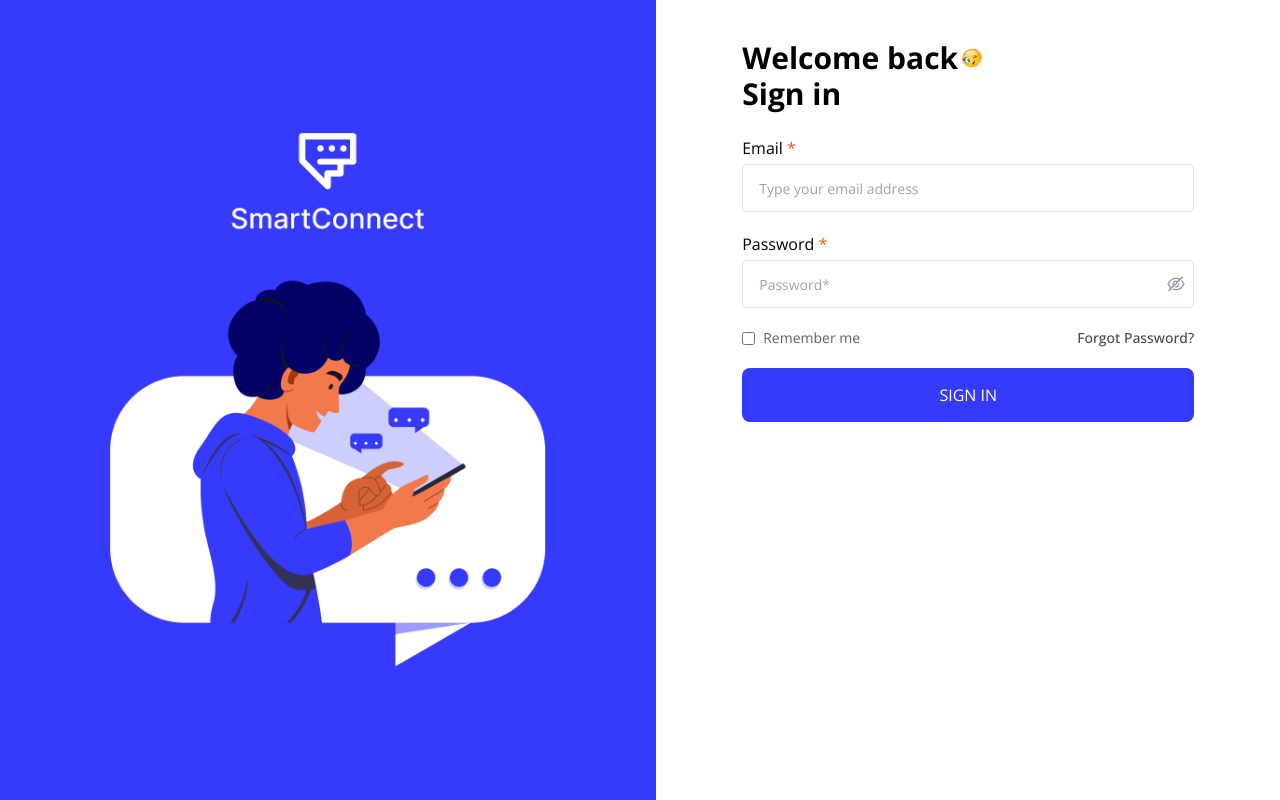
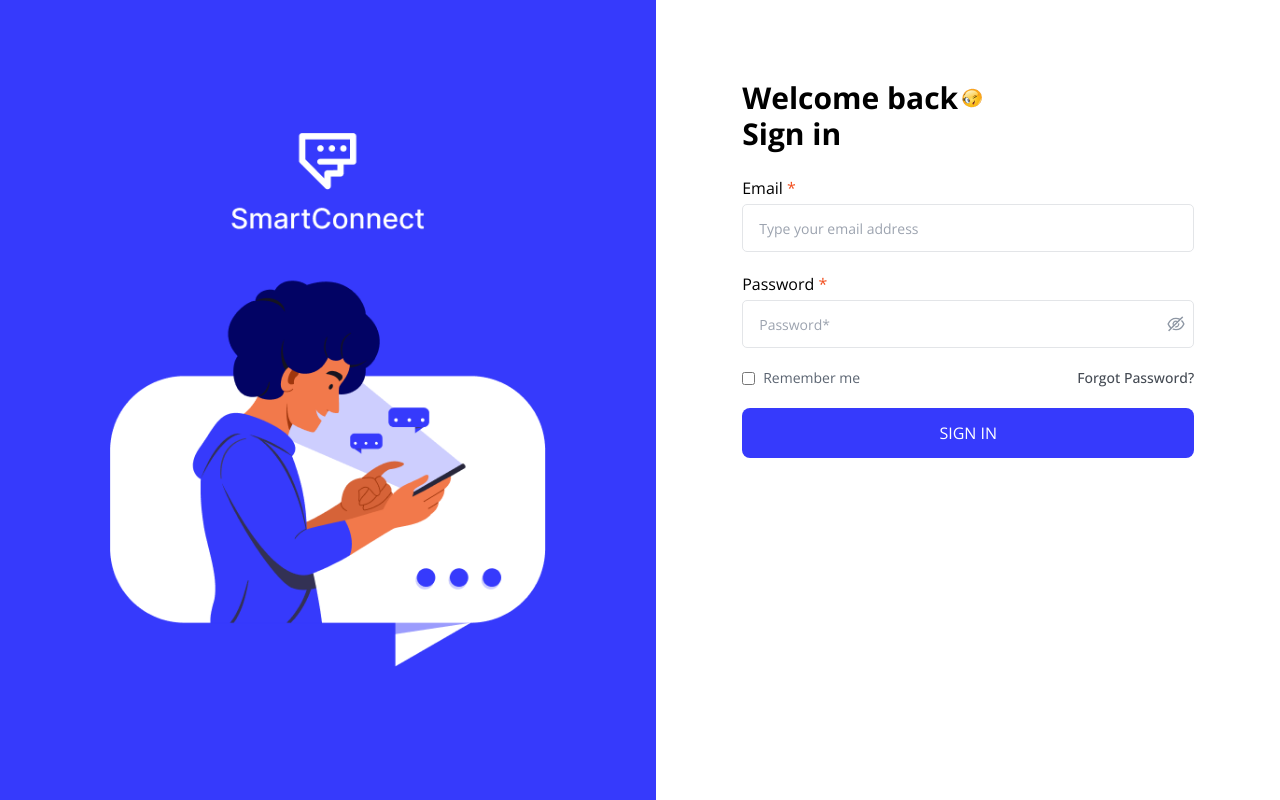
Before and after one commit to asiughuslyvesterobus/social_app, a Next.js app in the folder client/: page / in a window 1280 px wide. Built offline with nearby package versions, Linux system fonts and the light colour scheme.

Commit message:
working on the other pages

```diff
--- a/client/pages/index.tsx
+++ b/client/pages/index.tsx
@@ -66,7 +66,7 @@ const Loginpage = () => {
             />
           </div>
         </div>
-        <div className="w-full flex items-center justify-center h-full bg-white">
+        <div className="w-full flex items-center justify-center h-full bg-white py-10">
           <div className="p-4 md:py-10 md:px-6 w-full xl:w-[500px] h-full flex flex-col gap-6 items-start justify-start">
             <h2 className="text-dark text-lg md:text-3xl font-bold">
               <span className="flex items-center justify-start gap-1">
@@ -150,7 +150,7 @@ const Loginpage = () => {
 
                 <Link
                   href="/recoverpassword"
-                  className="text-sm text-[#454B54] font-medium"
+                  className="text-sm text-[#454B54] hover:text-primary transition-all duration-300 font-medium"
                 >
                   Forgot Password?
                 </Link>
@@ -158,7 +158,7 @@ const Loginpage = () => {
               <button
                 type="submit"
                 disabled={isSubmitting}
-                className="w-full bg-primary h-[54px] text-white rounded-lg disabled:opacity-75 disabled:cursor-not-allowed outline-none"
+                className="w-full bg-primary h-[50px] text-white rounded-lg disabled:opacity-75 disabled:cursor-not-allowed outline-none"
               >
                 SIGN IN
               </button>
```
